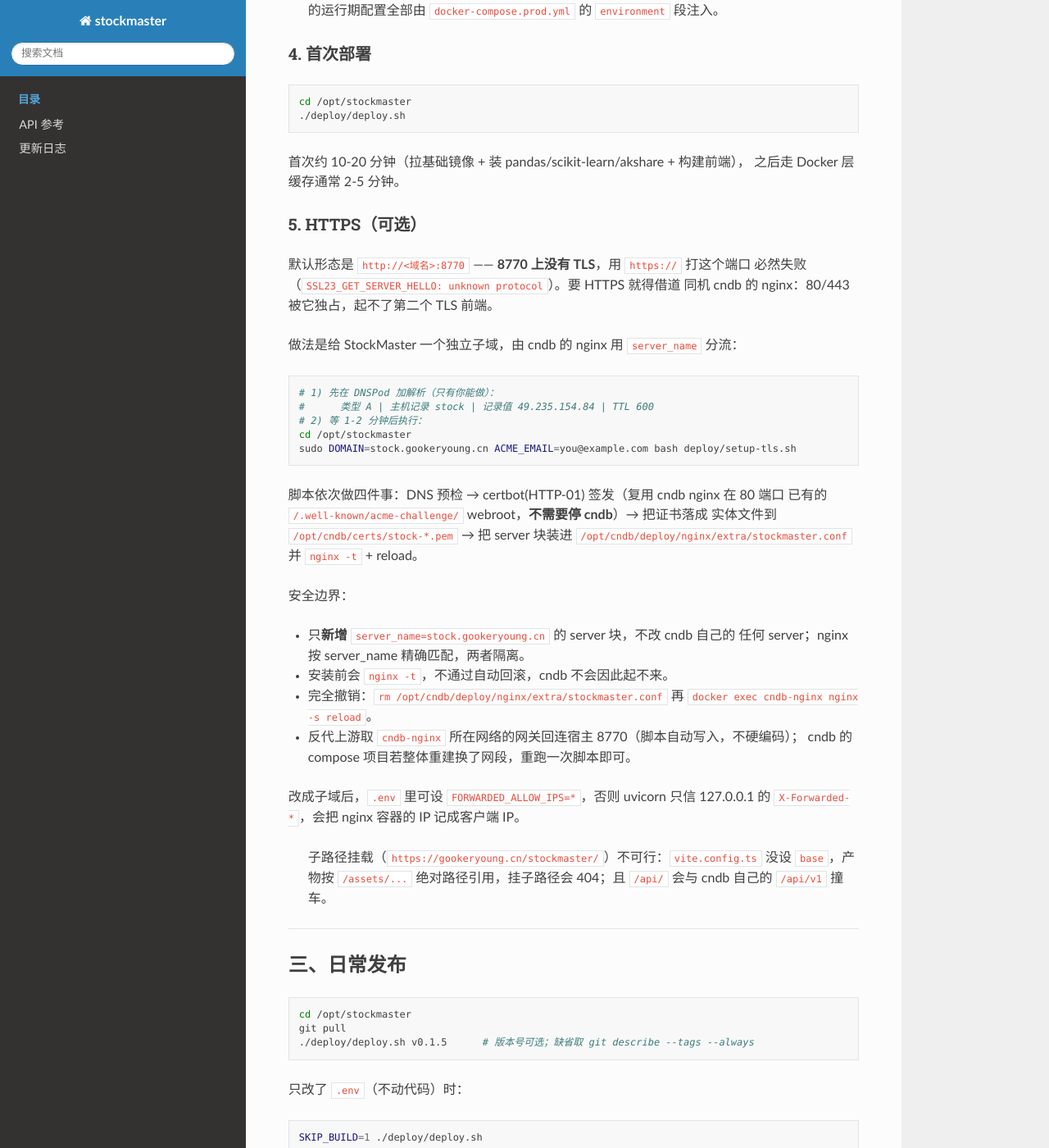
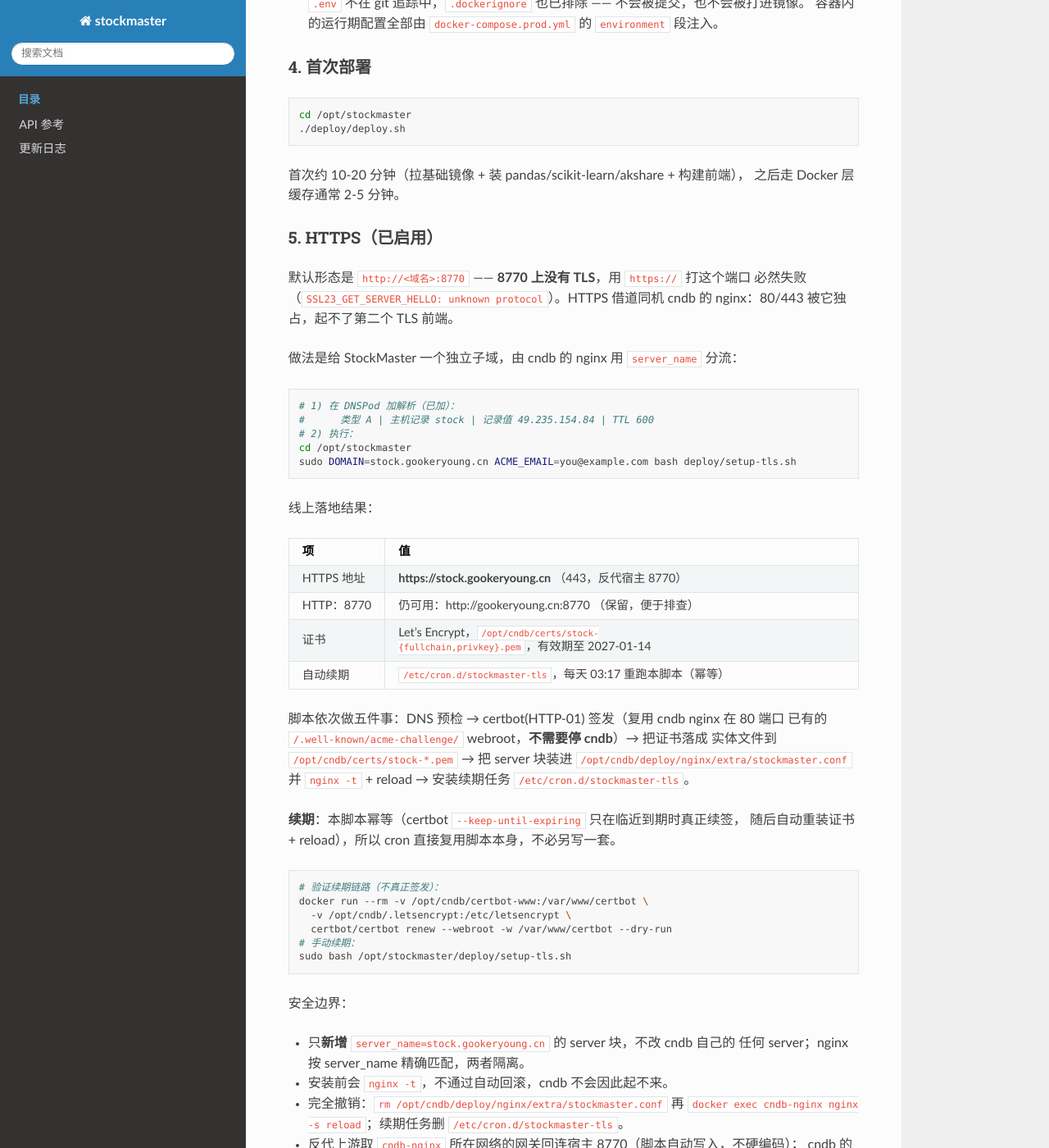
Before and after one commit to gookeryoung/stockmaster, a Sphinx documentation site: the page built from docs/DEPLOY_TENCENT.md, in a window 1280 px wide and 1400 px high, scrolled down 2258 px. Shown: the whole window at 82% size. Built offline with Sphinx 7.4.7 and the Read the Docs theme 3.1.0, drawn with Linux system fonts in a browser that asks for light colours; the version number is read from the project's files by our own code; some of the changed text lies outside the part shown.

Commit message:
feat(deploy): setup-tls.sh 内置自动续期，文档记录线上 HTTPS 落地结果
证书 90 天到期，续期不能靠人记得。setup-tls.sh 本身是幂等的
（certbot --keep-until-expiring 只在临近到期时真正续签，随后重装证书 +
reload cndb-nginx），所以续期直接复用脚本，不另写第二套逻辑：
新增第 4 步安装 /etc/cron.d/stockmaster-tls（每天 03:17，幂等覆盖）。

DEPLOY_TENCENT.md 第五节从「可选 / 待加 DNS」更新为已落地：写清 HTTPS 地址、
证书路径与有效期、续期位置、cron 删除方式，并补上 --dry-run 验证续期链路的命令。

````diff
--- a/docs/DEPLOY_TENCENT.md
+++ b/docs/DEPLOY_TENCENT.md
@@ -11,7 +11,7 @@
 |---|---|
 | 实例 | 腾讯云轻量应用服务器 `ap-shanghai`（Ubuntu 24.04 / 2C2G / 50G SSD） |
 | 公网 IP | `49.235.154.84` |
-| 访问地址 | **http://gookeryoung.cn:8770**（HTTP；HTTPS 见第五节） |
+| 访问地址 | **https://stock.gookeryoung.cn** （HTTPS，反代 8770）<br>备用直连：http://gookeryoung.cn:8770 |
 | 部署目录 | `/opt/stockmaster` |
 | 容器名 | `stockmaster` |
 | 数据卷 | `stockmaster-data` → 容器 `/data` |
@@ -106,26 +106,48 @@ cd /opt/stockmaster
 首次约 10-20 分钟（拉基础镜像 + 装 pandas/scikit-learn/akshare + 构建前端），
 之后走 Docker 层缓存通常 2-5 分钟。
 
-### 5. HTTPS（可选）
+### 5. HTTPS（已启用）
 
 默认形态是 `http://<域名>:8770` —— **8770 上没有 TLS**，用 `https://` 打这个端口
-必然失败（`SSL23_GET_SERVER_HELLO: unknown protocol`）。要 HTTPS 就得借道
-同机 cndb 的 nginx：80/443 被它独占，起不了第二个 TLS 前端。
+必然失败（`SSL23_GET_SERVER_HELLO: unknown protocol`）。HTTPS 借道同机 cndb 的
+nginx：80/443 被它独占，起不了第二个 TLS 前端。
 
 做法是给 StockMaster 一个独立子域，由 cndb 的 nginx 用 `server_name` 分流：
 
 ```bash
-# 1) 先在 DNSPod 加解析（只有你能做）：
+# 1) 在 DNSPod 加解析（已加）：
 #      类型 A | 主机记录 stock | 记录值 49.235.154.84 | TTL 600
-# 2) 等 1-2 分钟后执行：
+# 2) 执行：
 cd /opt/stockmaster
 sudo DOMAIN=stock.gookeryoung.cn ACME_EMAIL=you@example.com bash deploy/setup-tls.sh
 ```
 
-脚本依次做四件事：DNS 预检 → certbot(HTTP-01) 签发（复用 cndb nginx 在 80 端口
+线上落地结果：
+
+| 项 | 值 |
+|---|---|
+| HTTPS 地址 | **https://stock.gookeryoung.cn** （443，反代宿主 8770） |
+| HTTP：8770 | 仍可用：http://gookeryoung.cn:8770 （保留，便于排查） |
+| 证书 | Let's Encrypt，`/opt/cndb/certs/stock-{fullchain,privkey}.pem`，有效期至 2027-01-14 |
+| 自动续期 | `/etc/cron.d/stockmaster-tls`，每天 03:17 重跑本脚本（幂等） |
+
+脚本依次做五件事：DNS 预检 → certbot(HTTP-01) 签发（复用 cndb nginx 在 80 端口
 已有的 `/.well-known/acme-challenge/` webroot，**不需要停 cndb**）→ 把证书落成
 实体文件到 `/opt/cndb/certs/stock-*.pem` → 把 server 块装进
-`/opt/cndb/deploy/nginx/extra/stockmaster.conf` 并 `nginx -t` + reload。
+`/opt/cndb/deploy/nginx/extra/stockmaster.conf` 并 `nginx -t` + reload →
+安装续期任务 `/etc/cron.d/stockmaster-tls`。
+
+**续期**：本脚本幂等（certbot `--keep-until-expiring` 只在临近到期时真正续签，
+随后自动重装证书 + reload），所以 cron 直接复用脚本本身，不必另写一套。
+
+```bash
+# 验证续期链路（不真正签发）：
+docker run --rm -v /opt/cndb/certbot-www:/var/www/certbot \
+  -v /opt/cndb/.letsencrypt:/etc/letsencrypt \
+  certbot/certbot renew --webroot -w /var/www/certbot --dry-run
+# 手动续期：
+sudo bash /opt/stockmaster/deploy/setup-tls.sh
+```
 
 安全边界：
 
@@ -133,11 +155,12 @@ sudo DOMAIN=stock.gookeryoung.cn ACME_EMAIL=you@example.com bash deploy/setup-tl
   任何 server；nginx 按 server_name 精确匹配，两者隔离。
 - 安装前会 `nginx -t`，不通过自动回滚，cndb 不会因此起不来。
 - 完全撤销：`rm /opt/cndb/deploy/nginx/extra/stockmaster.conf` 再
-  `docker exec cndb-nginx nginx -s reload`。
+  `docker exec cndb-nginx nginx -s reload`；续期任务删 `/etc/cron.d/stockmaster-tls`。
 - 反代上游取 `cndb-nginx` 所在网络的网关回连宿主 8770（脚本自动写入，不硬编码）；
   cndb 的 compose 项目若整体重建换了网段，重跑一次脚本即可。
+- 本块**故意不加 HSTS**：借道配置出问题时要保留浏览器回退 http 的余地。
 
-改成子域后，`.env` 里可设 `FORWARDED_ALLOW_IPS=*`，否则 uvicorn 只信 127.0.0.1
+`.env` 里已设 `FORWARDED_ALLOW_IPS=*`，否则 uvicorn 只信 127.0.0.1
 的 `X-Forwarded-*`，会把 nginx 容器的 IP 记成客户端 IP。
 
 > 子路径挂载（`https://gookeryoung.cn/stockmaster/`）不可行：`vite.config.ts`
````
Also changed, not shown: 1 other file.
